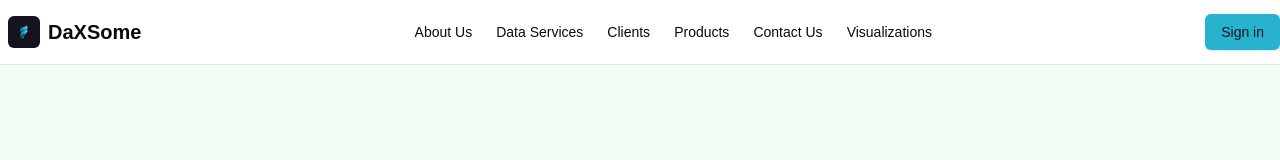
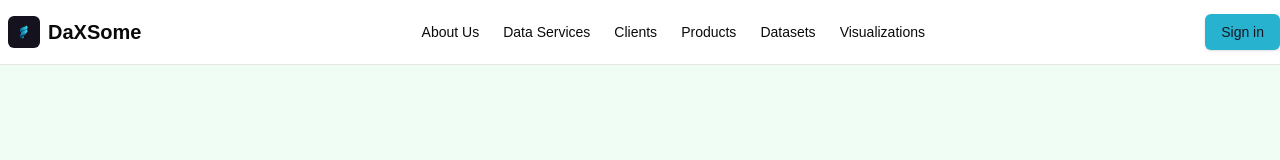
Before and after one commit to DaXSome/DaXSome, a Next.js app: page / in a window 1280 px wide. Shown: the top 160 px of the page. Built offline with nearby package versions, Linux system fonts and the light colour scheme; no server answers.

Commit message:
chore (navbar): Update navbar links

```diff
--- a/src/app/layout.tsx
+++ b/src/app/layout.tsx
@@ -32,8 +32,8 @@ const navLinks = [
     href: "/#products",
   },
   {
-    label: "Contact Us",
-    href: "/#contact",
+    label: "Datasets",
+    href: "/datasets",
   },
   {
     label: "Visualizations",
```
